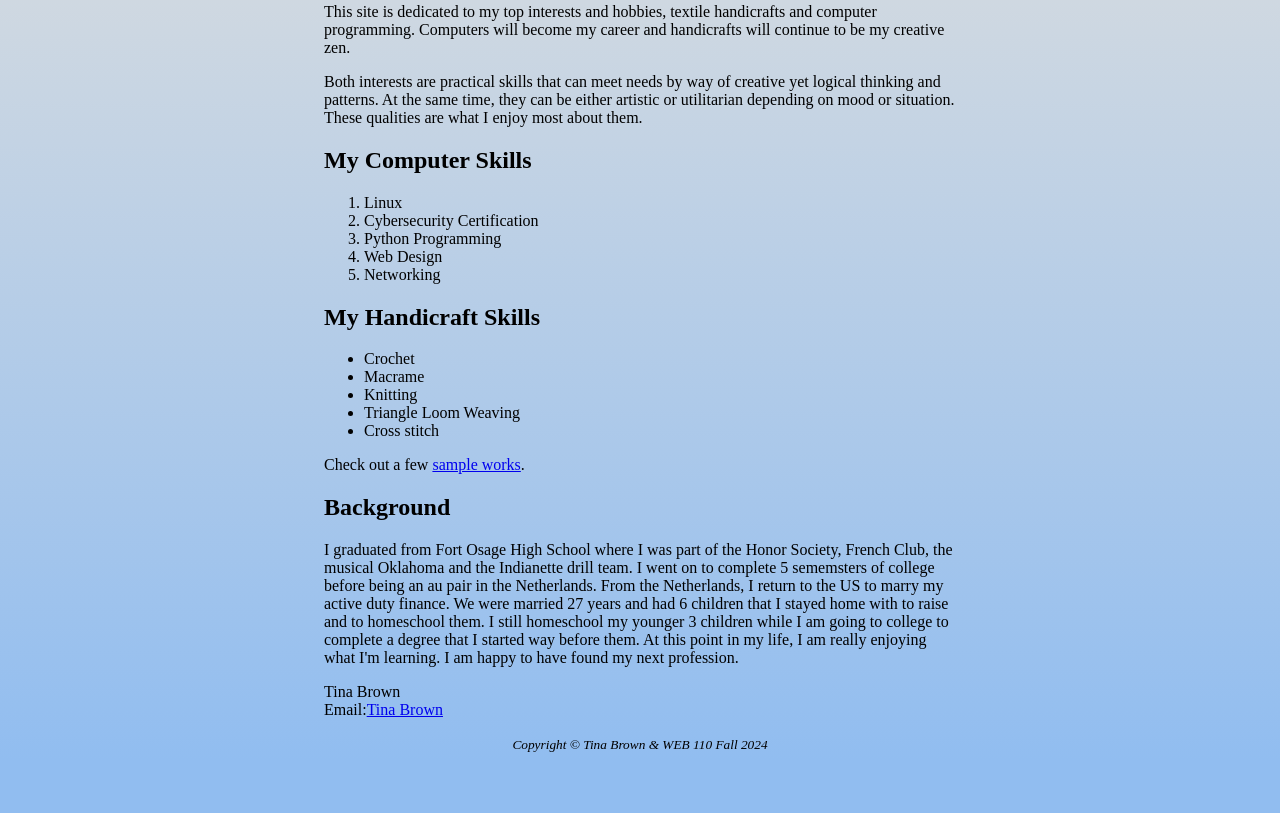
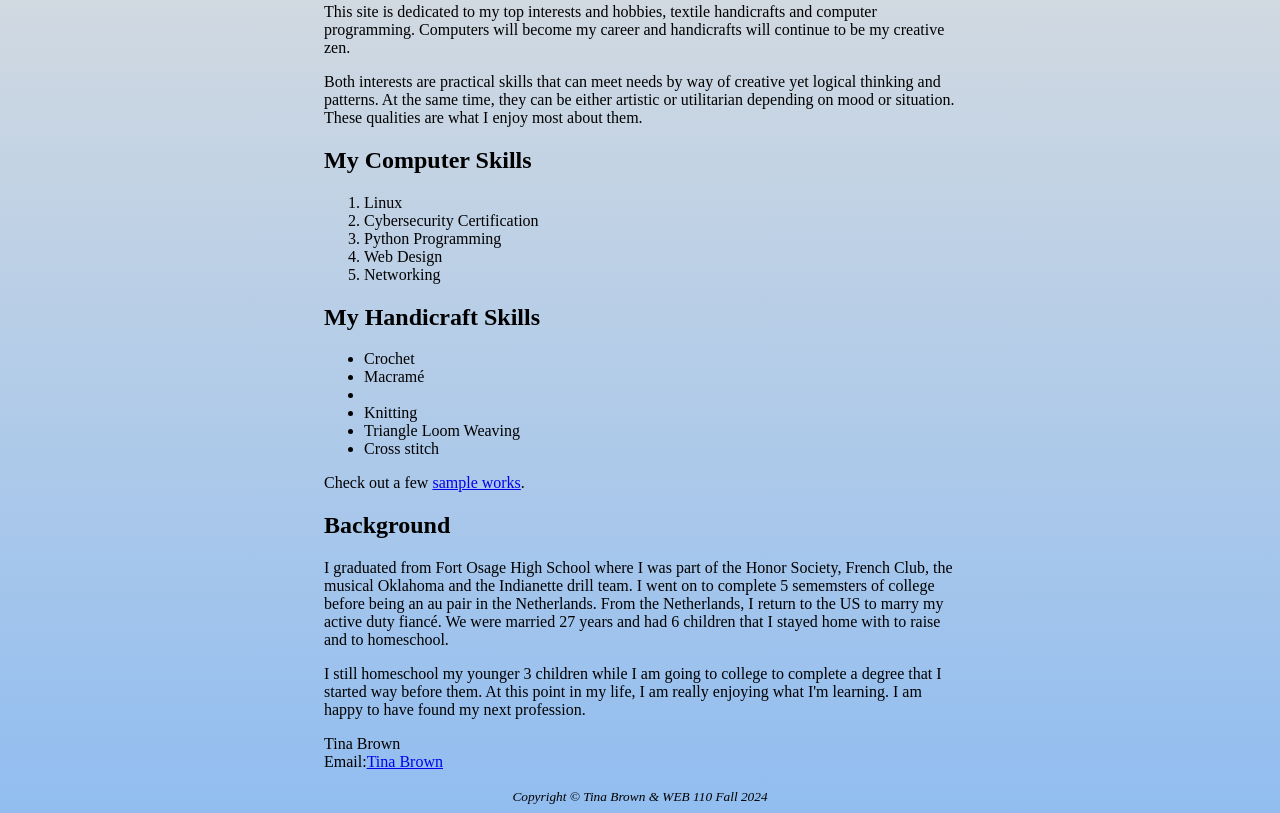
Before and after one commit to TinaB204/WEB110fall2024, a plain HTML site: page Midterm/index.html in a window 1280 px wide. Shown: the part 529-1342 px from the top of the page. Before the commit the page ends 1290 px from the top, so only its background shows below. Drawn offline with Linux system fonts and the light colour scheme.

Commit message:
Update index.html

```diff
--- a/Midterm/index.html
+++ b/Midterm/index.html
@@ -33,14 +33,15 @@
                 <h2>My Handicraft Skills</h2>
                     <ul>
                         <li>Crochet</li>
-                        <li>Macrame</li>
+                        <li>Macram&eacute;<li>
                         <li>Knitting</li>
                         <li>Triangle Loom Weaving</li>
                         <li>Cross stitch</li>
                     </ul>
                 <p>Check out a few <a href="portfolio.html" target="_blank">sample works</a>.</p>
                 <h2>Background</h2>
-                <p>I graduated from Fort Osage High School where I was part of the Honor Society, French Club, the musical Oklahoma and the Indianette drill team. I went on to complete 5 sememsters of college before being an au pair in the Netherlands.  From the Netherlands, I return to the US to marry my active duty finance.  We were married 27 years and had 6 children that I stayed home with to raise and to homeschool them.  I still homeschool my younger 3 children while I am going to college to complete a degree that I started way before them.  At this point in my life, I am really enjoying what I'm learning. I am happy to have found my next profession.</p>
+                <p>I graduated from Fort Osage High School where I was part of the Honor Society, French Club, the musical Oklahoma and the Indianette drill team. I went on to complete 5 sememsters of college before being an au pair in the Netherlands.  From the Netherlands, I return to the US to marry my active duty fianc&eacute;.  We were married 27 years and had 6 children that I stayed home with to raise and to homeschool.</p>
+                <p>I still homeschool my younger 3 children while I am going to college to complete a degree that I started way before them.  At this point in my life, I am really enjoying what I'm learning. I am happy to have found my next profession.</p>
                 <p>Tina Brown<br>
                 Email:<a href="mailto:tbrow204@stumail.jccc.edu">Tina Brown</a></p>
             <footer>
```
